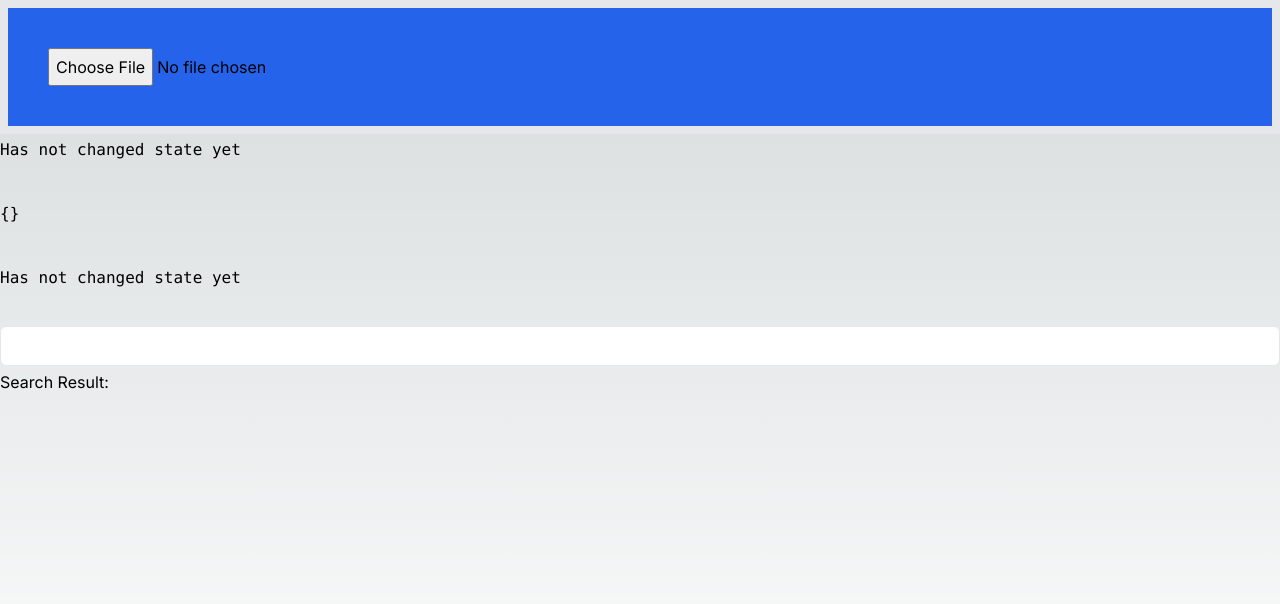
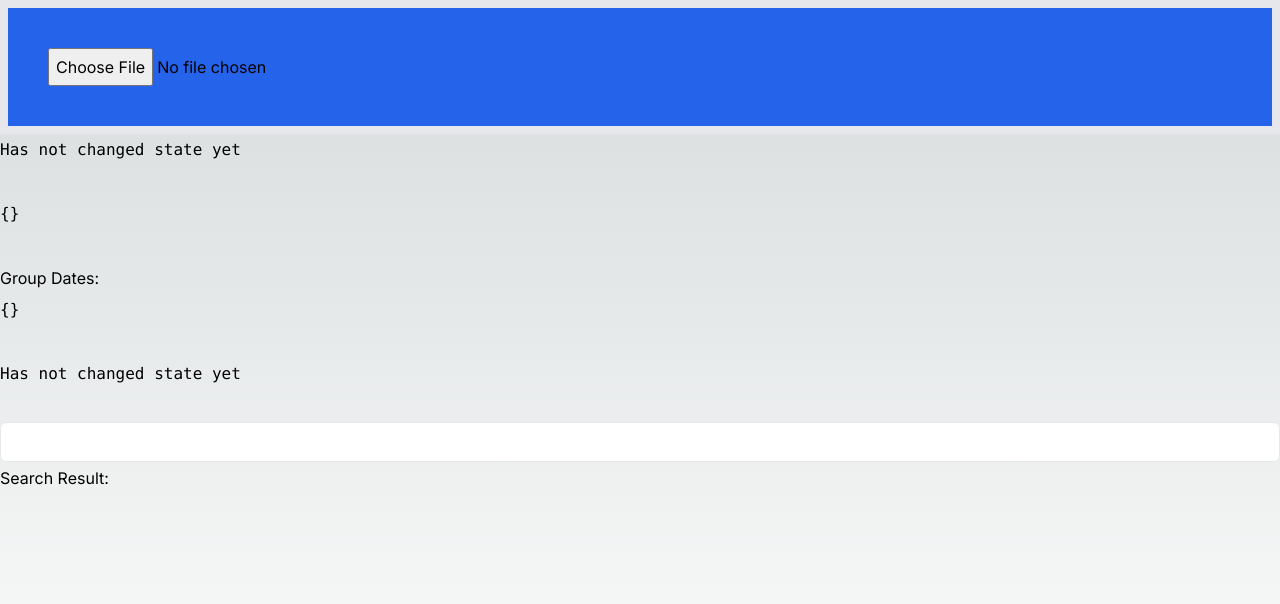
Before and after one commit to Sean-donny/chat-visualiser, a Next.js app: page / in a window 1280 px wide. Shown: the top 604 px of the page. Built offline with nearby package versions, Linux system fonts and the light colour scheme.

Commit message:
Date activity being correctly returned

```diff
--- a/getDates.js
+++ b/getDates.ts
@@ -1,8 +1,10 @@
-export default function getDates(data) {
+export default function getDates(
+  data: string,
+): Record<string, number> | Record<string, number> {
   // Type guard to ensure data is a string
   if (typeof data !== 'string') {
     console.error('Error: Expected string data but received buffer');
-    return;
+    return {};
   }
 
   // Remove all invisible characters
@@ -12,18 +14,20 @@ export default function getDates(data) {
   const DATE_REGEX = /^\[\d{2}\/\d{2}\/\d{4}, \d{2}:\d{2}:\d{2}\]\s/gm;
 
   // Object to store date counts
-  const dateCounts = {};
+  const dateCounts: Record<string, number> = {};
 
   // Use match instead of split to extract parts by date
   const dates = originalChat.match(DATE_REGEX);
 
   // Loop to iterate through dates array and count date occurrences in the dateCounts object
-  for (const date of dates) {
-    // Extract date from matched string
-    const currentDate = date.split(',')[0].replace('[', '');
+  if (dates) {
+    for (const date of dates) {
+      // Extract date from matched string
+      const currentDate = date.split(',')[0].replace('[', '');
 
-    // Increment count for the current date
-    dateCounts[currentDate] = (dateCounts[currentDate] || 0) + 1;
+      // Increment count for the current date
+      dateCounts[currentDate] = (dateCounts[currentDate] || 0) + 1;
+    }
   }
 
   if (Object.keys(dateCounts).length !== 0) {
--- a/src/app/AcceptFile.tsx
+++ b/src/app/AcceptFile.tsx
@@ -6,6 +6,7 @@ import getGroupName from '../../getGroupName';
 import getGroupMembers from '../../getGroupMembers';
 import getGroupData from '../../getGroupData';
 import searchGroupMessages from '../../searchGroupMessages';
+import getDates from '../../getDates';
 
 const AcceptFile = () => {
   const [textFile, setTextFile] = useState('Has not changed state yet');
@@ -40,6 +41,7 @@ const AcceptFile = () => {
       | { hitCount: number }
     )[]
   >([]);
+  const [groupDates, setGroupDates] = useState({});
 
   const chatRef = useRef<HTMLInputElement>(null);
 
@@ -66,6 +68,10 @@ const AcceptFile = () => {
           const temp3 = getGroupData(event.target.result.toString());
           if (temp3) {
             setGroupMessages(temp3);
+          }
+          const temp4 = getDates(event.target.result.toString());
+          if (temp4) {
+            setGroupDates(temp4);
           }
         }
       };
@@ -118,6 +124,13 @@ const AcceptFile = () => {
       {groupChatName && <pre>{groupChatName}</pre>}
       <br />
       {groupMemberList && <pre>{JSON.stringify(groupMemberList)}</pre>}
+      <br />
+      {groupDates && (
+        <>
+          <h1>Group Dates:</h1>
+          <pre>{JSON.stringify(groupDates)}</pre>
+        </>
+      )}
       <br />
       {textFile && <pre>{textFile}</pre>}
       <br />
```
